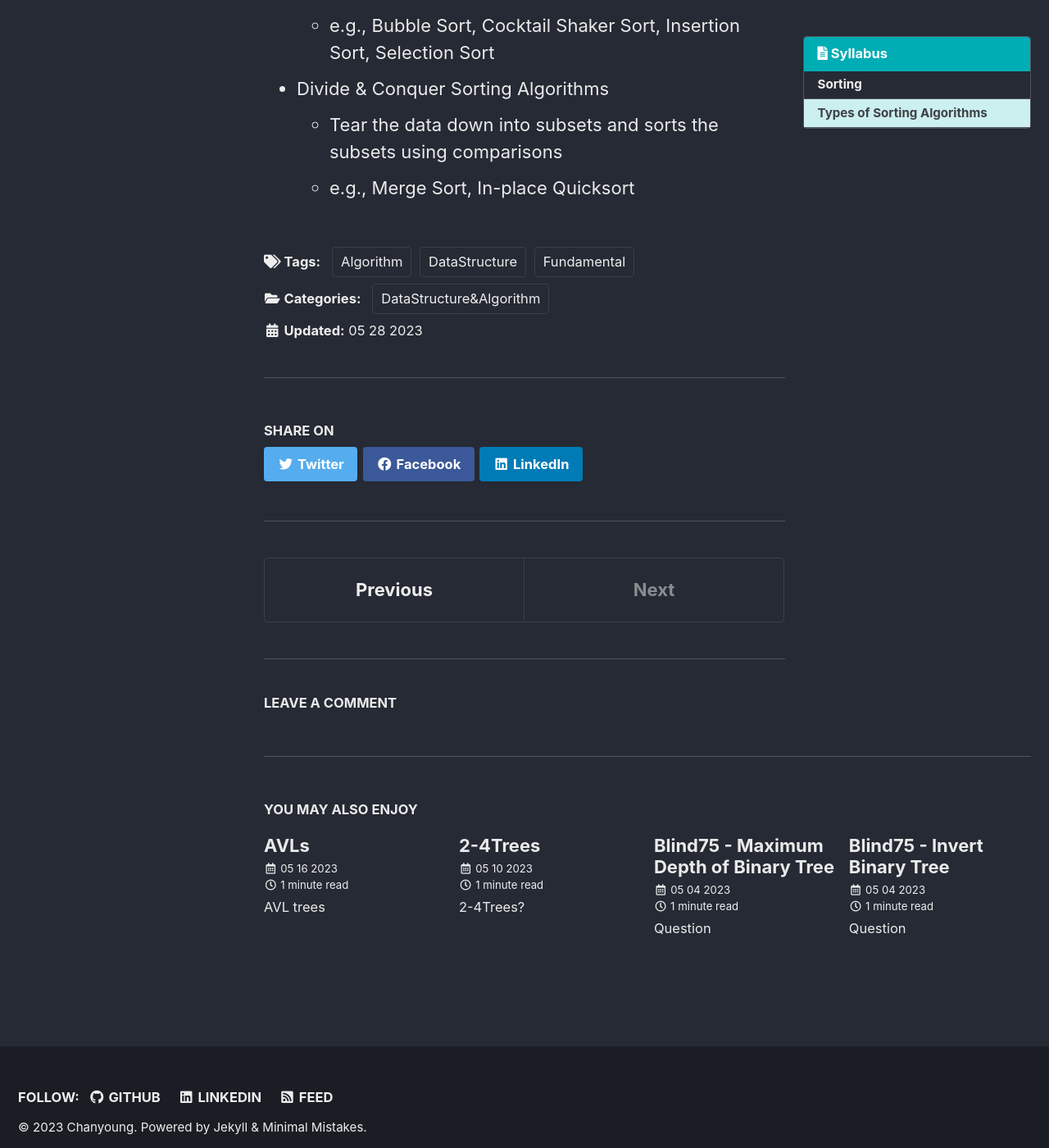
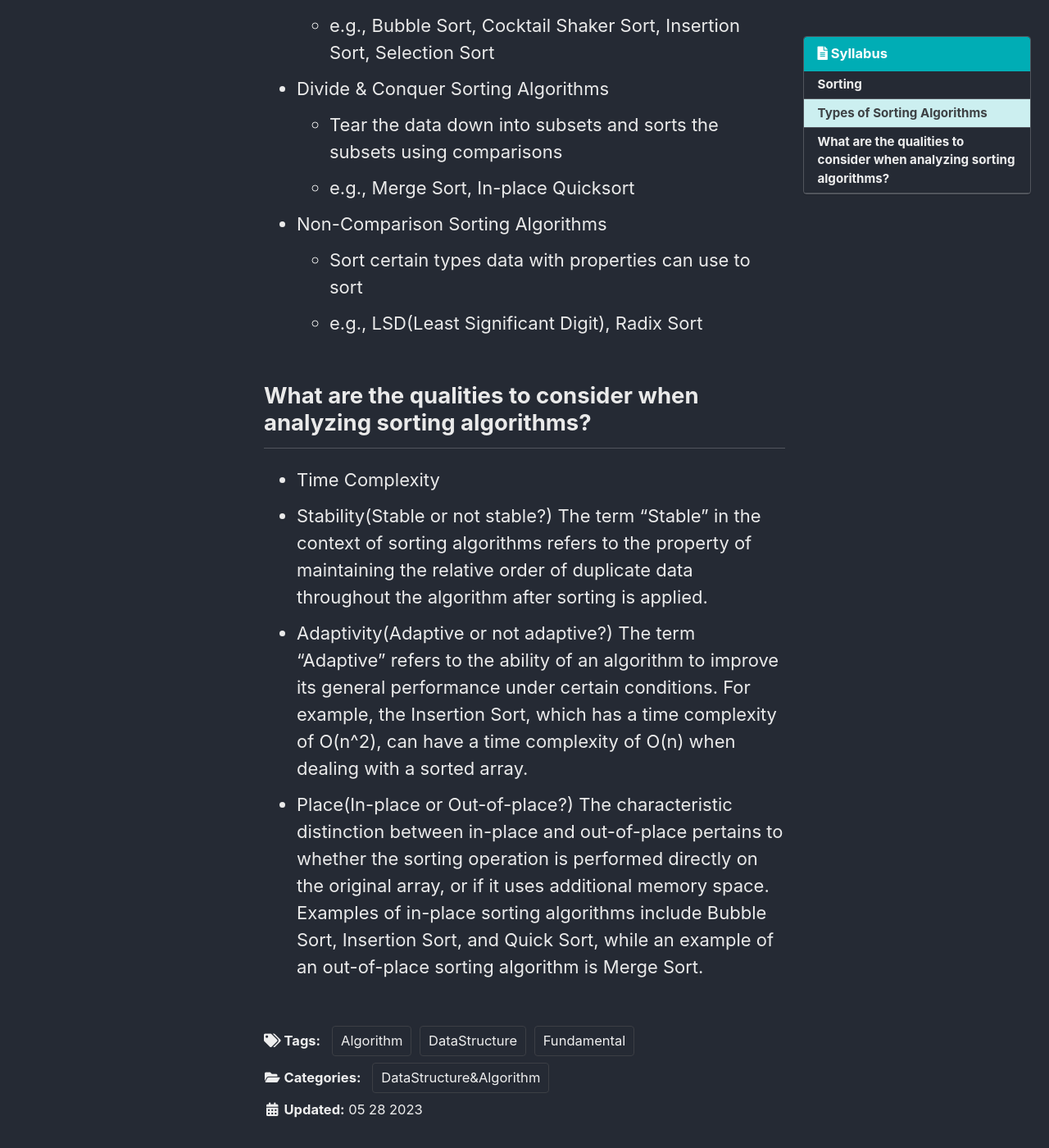
Before and after one commit to PyChanyoung/PyChanyoung.github.io, a Jekyll site: the page built from _posts/2023-05-28-Sort.md, in a window 1280 px wide and 1400 px high, scrolled down 700 px. Shown: the whole window at 82% size. Built offline with Jekyll 4.4.1, drawn with Linux system fonts in a browser that asks for light colours; cached includes are drawn as plain includes; some web fonts are replaced; comment, search, counter and statistics services are not loaded; some of the changed text lies outside the part shown.

Commit message:
Updated content

```diff
--- a/_posts/2023-05-28-Sort.md
+++ b/_posts/2023-05-28-Sort.md
@@ -23,3 +23,17 @@ author_profile: false
 - Divide & Conquer Sorting Algorithms
     - Tear the data down into subsets and sorts the subsets using comparisons
     - e.g., Merge Sort, In-place Quicksort
+
+- Non-Comparison Sorting Algorithms
+    - Sort certain types data with properties can use to sort
+    - e.g., LSD(Least Significant Digit), Radix Sort
+
+## What are the qualities to consider when analyzing sorting algorithms?
+
+- Time Complexity
+- Stability(Stable or not stable?)
+    The term "Stable" in the context of sorting algorithms refers to the property of maintaining the relative order of duplicate data throughout the algorithm after sorting is applied.
+- Adaptivity(Adaptive or not adaptive?)
+    The term "Adaptive" refers to the ability of an algorithm to improve its general performance under certain conditions. For example, the Insertion Sort, which has a time complexity of O(n^2), can have a time complexity of O(n) when dealing with a sorted array.
+- Place(In-place or Out-of-place?)
+    The characteristic distinction between in-place and out-of-place pertains to whether the sorting operation is performed directly on the original array, or if it uses additional memory space. Examples of in-place sorting algorithms include Bubble Sort, Insertion Sort, and Quick Sort, while an example of an out-of-place sorting algorithm is Merge Sort.
```
